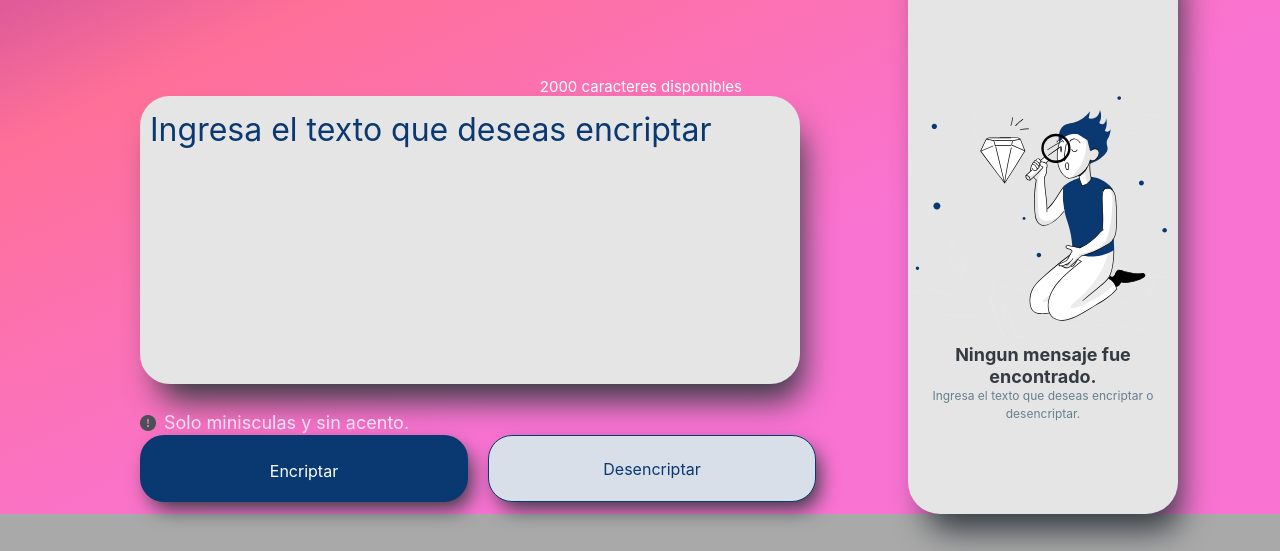
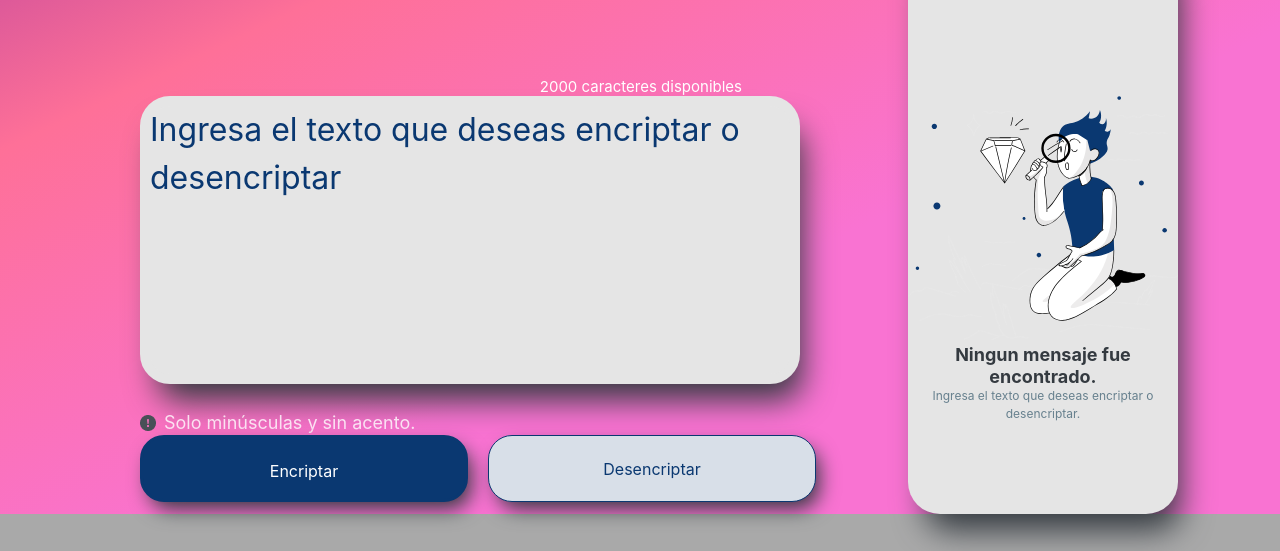
Before and after one commit to Matexxe/Challenge, a plain HTML site: page index.html in a window 1280 px wide. Shown: the part 91-642 px from the top of the page. Drawn offline with nearby package versions, Linux system fonts and the light colour scheme; a web font is replaced by a local one.

Commit message:
index.html

```diff
--- a/index.html
+++ b/index.html
@@ -17,10 +17,10 @@
     <main>
         <section class="encriptador">
             <p class="caracteres-permitidos">2000 caracteres disponibles</p>
-            <textarea class="encriptar" placeholder="Ingresa el texto que deseas encriptar" maxlength="2000"></textarea>
+            <textarea class="encriptar" placeholder="Ingresa el texto que deseas encriptar o desencriptar" maxlength="2000"></textarea>
             <div class="encriptador-aviso">
                 <img src="img/vector.png" alt="Aviso" class="img-aviso">
-                <p class="texto-aviso">Solo minisculas y sin acento.</p>
+                <p class="texto-aviso">Solo minúsculas y sin acento.</p>
             </div>
             <div class="encriptador-contenedor">
                 <button type="submit" class="btn-encriptador">Encriptar</button>
```
